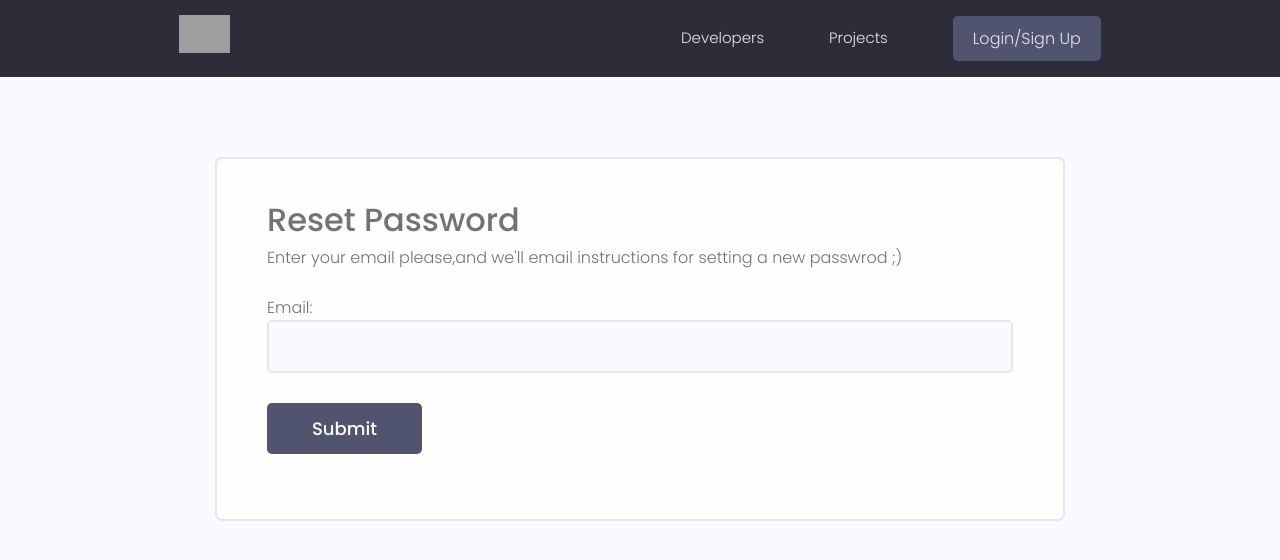
After one commit to Aghiad-Alzein-78/django_2021, a Django app: page /reset_password in a window 1280 px wide. The commit adds this page. Shown: the top 560 px of the page. Run offline with Django 3.2, Linux system fonts and the light colour scheme; some libraries are stand-ins or nearby versions; grey boxes are pictures that could not be loaded.

Commit message:
Finishing email and resetting password

```diff
--- a/devsearch/urls.py
+++ b/devsearch/urls.py
@@ -4,11 +4,16 @@ from django.urls import path,include
 #to be able to use uploaded images add those two
 from django.conf import settings
 from django.conf.urls.static import static
+from django.contrib.auth import views as auth_views
 
 urlpatterns = [
     path('admin/', admin.site.urls),
     path('projects/',include('projects.urls')),
     path('',include("users.urls")),
+    path('reset_password',auth_views.PasswordResetView.as_view(template_name='reset_password.html'),name="reset_password"),
+    path('reset_password_sent/',auth_views.PasswordResetDoneView.as_view(template_name='reset_password_sent.html'),name="password_reset_done"),
+    path("reset/<uidb64>/<token>",auth_views.PasswordResetConfirmView.as_view(template_name='reset.html'),name=('password_reset_confirm')),
+    path('reset_done',auth_views.PasswordResetCompleteView.as_view(template_name="reset_done.html"),name="password_reset_complete")
 ]
 
 #Also add this line to use images
--- /dev/null
+++ b/templates/reset_password.html
@@ -0,0 +1,41 @@
+{% extends 'main.html'%}
+
+{% block content%}
+<style>
+input[type='text'],
+input[type='email'],
+input[type='password']{
+  min-width: 24rem;
+  width: 100%;
+  padding: 1.2rem 1.5rem;
+  border-radius: 0.5rem;
+  border: 2px solid var(--color-light);
+  transition: all 0.3s ease-in-out;
+  background-color: var(--color-bg);
+}
+
+input[type='text']:focus,
+input[type='email']:focus,
+input[type='password']:focus{
+  outline: none;
+  border: 2px solid var(--color-main);
+}
+</style>
+<main class="formPage my-xl">
+    <div class="content-box">
+        <div class="formWrapper">
+            <h3>Reset Password</h3>
+            <p>Enter your email please,and we'll email instructions for setting a new passwrod ;)</p>
+
+             <br>
+
+            <form class="form" method="POST">
+                {% csrf_token %}
+                {{form.as_p}}
+                <input class="btn btn--sub btn--lg  my-md" type="submit" value="Submit" />
+            </form>
+        </div>
+    </div>
+</main>
+
+{% endblock%}
--- a/users/templates/users/login_register.html
+++ b/users/templates/users/login_register.html
@@ -76,7 +76,7 @@
                 </div>
                 <div class="auth__actions">
                   <input class="btn btn--sub btn--lg" type="submit" value="Log In" />
-                  <a href="forgetpassword.html">Forget Password?</a>
+                  <a href="{% url 'reset_password'%}">Forget Password?</a>
                 </div>
               </form>
               <div class="auth__alternative">
```
Also changed, not shown: devsearch/settings.py (+13 -0 lines), templates/reset.html (added, +43 -0 lines), templates/reset_done.html (added, +15 -0 lines), templates/reset_password_sent.html (added, +16 -0 lines), users/signals.py (+11 -2 lines), db.sqlite3.
